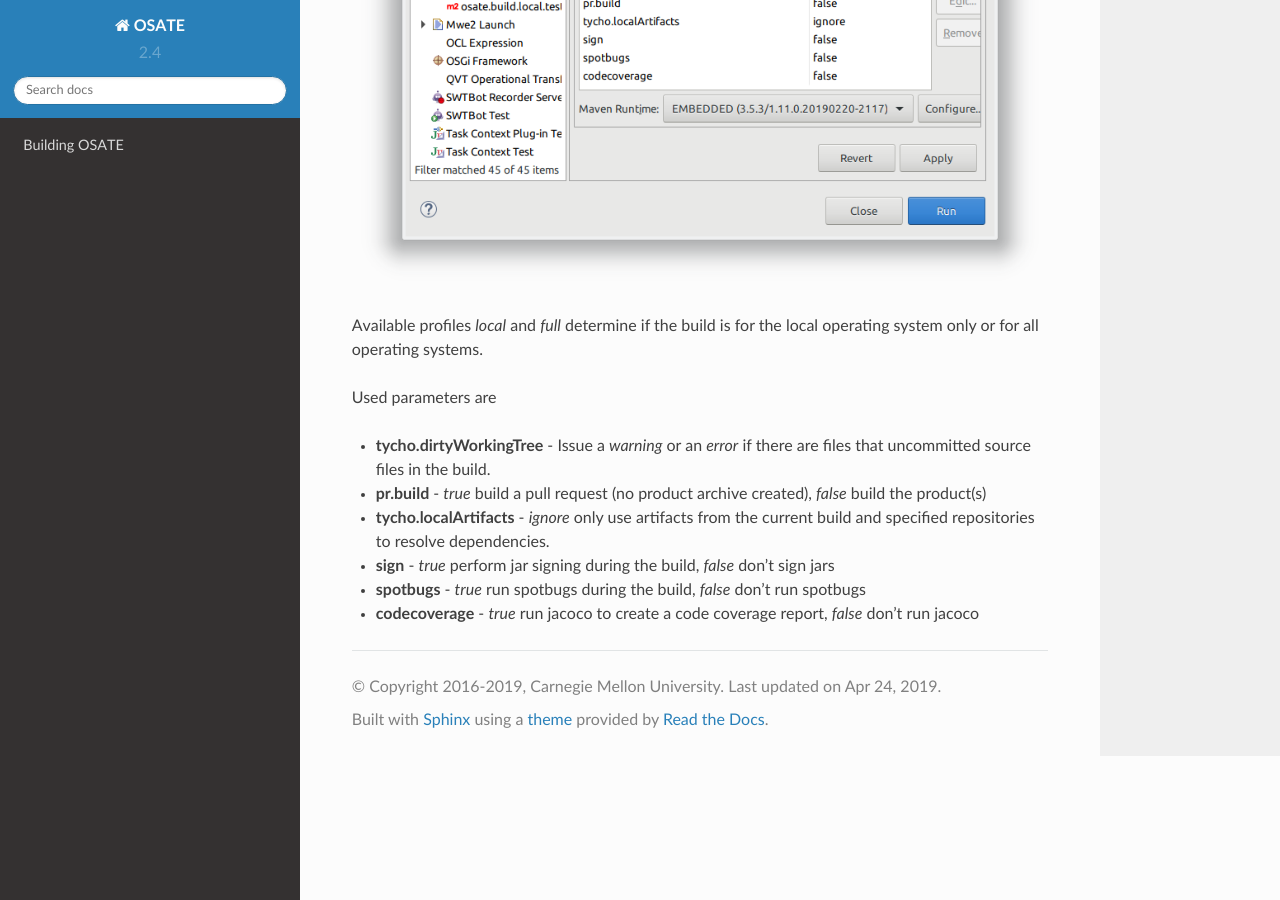
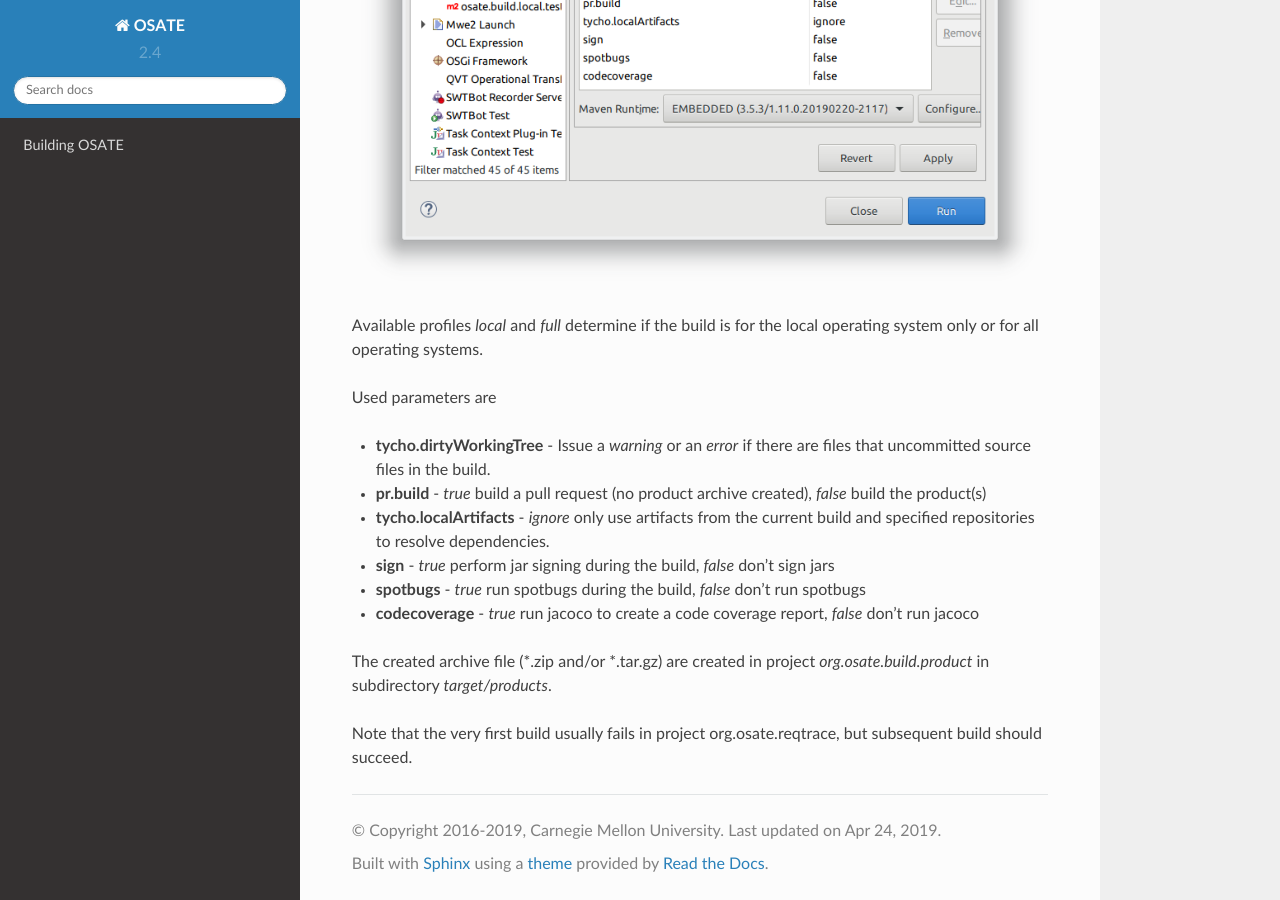
Before and after one commit to osate/website, a Sphinx documentation site: the page built from source/dev/building-osate.md, in a window 1280 px wide and 900 px high, scrolled down 1047 px. Built offline with Sphinx 7.4.7 and the Read the Docs theme 2.0.0, drawn with Linux system fonts in a browser that asks for light colours.

Commit message:
Add note about product directory.

```diff
--- a/source/dev/building-osate.md
+++ b/source/dev/building-osate.md
@@ -24,3 +24,7 @@
  * **sign** - *true* perform jar signing during the build, *false* don't sign jars
  * **spotbugs** - *true* run spotbugs during the build, *false* don't run spotbugs
  * **codecoverage** - *true* run jacoco to create a code coverage report, *false* don't run jacoco
+
+The created archive file (*.zip and/or *.tar.gz) are created in project *org.osate.build.product* in subdirectory *target/products*.
+
+Note that the very first build usually fails in project org.osate.reqtrace, but subsequent build should succeed.
```
